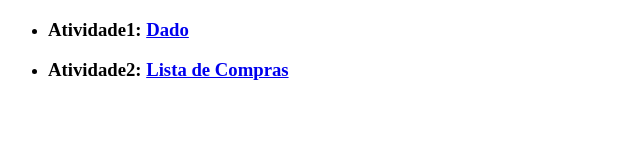
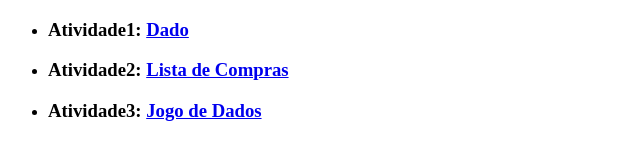
Before and after one commit to kibedofuturo/AtividadesProgWeb2, a plain HTML site: page index.html in a window 1280 px wide. Shown: the whole page, without its empty margins (0-640 px from the left). Drawn offline with Linux system fonts and the light colour scheme.

Commit message:
Update index.html

```diff
--- a/index.html
+++ b/index.html
@@ -14,6 +14,9 @@
         <li>
             <h3>Atividade2: <a href="Atividade 2 - Lista De Compras/index.html">Lista de Compras</a></h3>
         </li>
+        <li>
+            <h3>Atividade3: <a href="Atividade 3 - Jogo de Dados/index.html">Jogo de Dados</a></h3>
+        </li>
     </ul>
 </body>
 </html>
```
